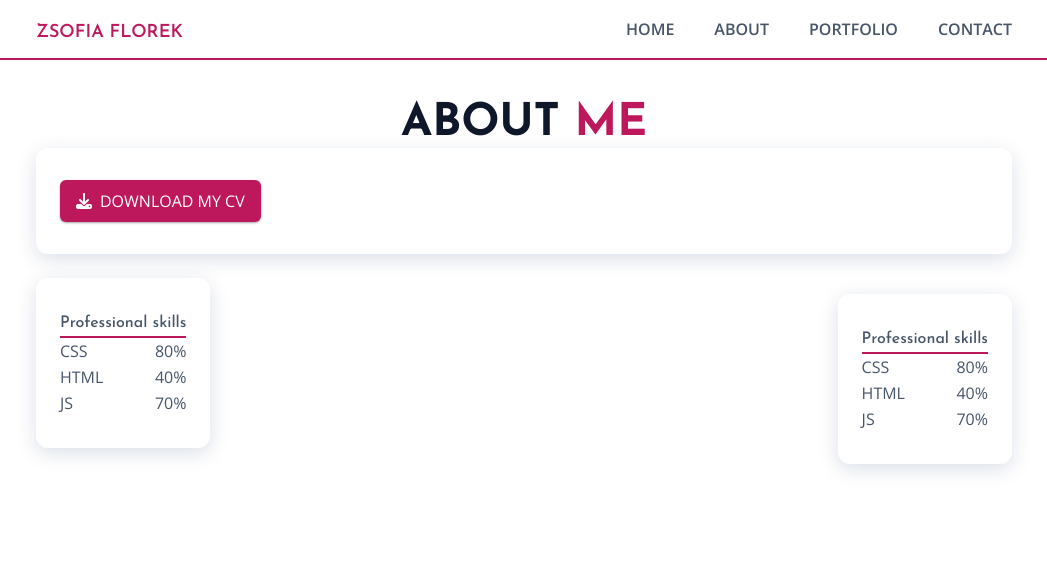
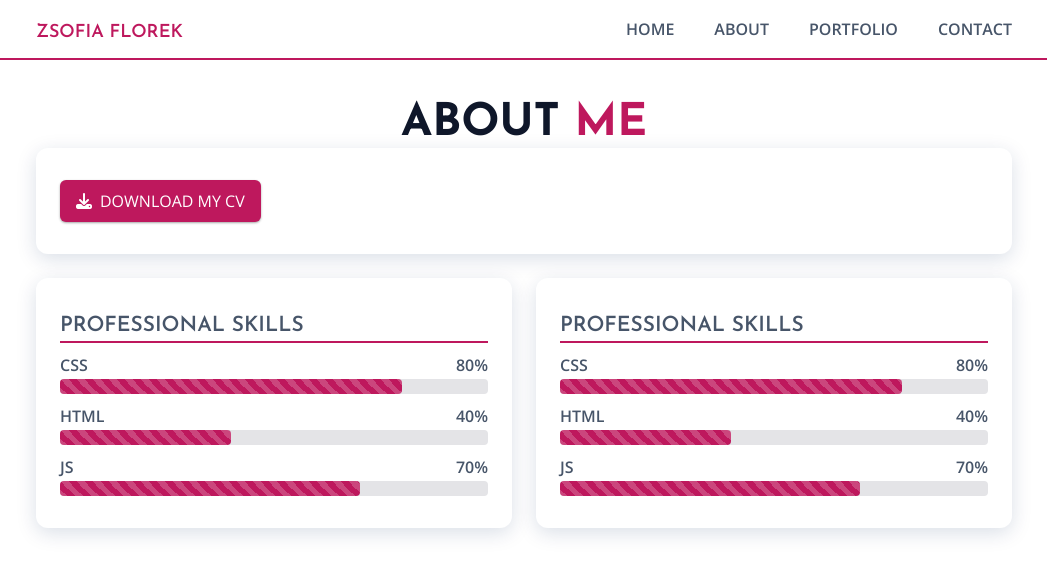
Before and after one commit to zsofiaflorek/portfolio, a Next.js app: page /about in a window 1280 px wide. Shown: the top 576 px of the page, without its empty margins (116-1163 px from the left). Built offline with nearby package versions, Linux system fonts and the light colour scheme.

Commit message:
Implement professional skills card

```diff
--- a/components/card.js
+++ b/components/card.js
@@ -13,9 +13,14 @@ export function Card({ children, className }) {
 export function CVCard({ children, title, className }) {
   return (
     <Card
-      className={classNames("shadow bg-white rounded-xl px-6 py-8 ", className)}
+      className={classNames(
+        "shadow bg-white rounded-xl px-6 py-8 mb-8",
+        className
+      )}
     >
-      <h1 className="border-b-2 border-primary">{title}</h1>
+      <h1 className="border-b-2 border-primary text-lg uppercase font-semibold">
+        {title}
+      </h1>
       {children}
     </Card>
   );
--- a/pages/about.js
+++ b/pages/about.js
@@ -16,8 +16,8 @@ export default function AboutPage() {
         <Card>
           <Button icon="fas fa-download">Download my CV</Button>
         </Card>
-        <div className="lg:flex justify-between items-center my-6">
-          <CVCard title="Professional skills" className="mb-8">
+        <div className="lg:grid lg:grid-cols-2 lg:gap-6 my-6">
+          <CVCard title="Professional skills">
             <SkillBar tech="CSS" percentage="80%" />
             <SkillBar tech="HTML" percentage="40%" />
             <SkillBar tech="JS" percentage="70%" />
@@ -34,9 +34,18 @@ export default function AboutPage() {
 }
 export function SkillBar({ tech, percentage }) {
   return (
-    <div className="flex justify-between">
-      <div>{tech}</div>
-      <div>{percentage}</div>
+    <div>
+      <div className="flex justify-between pt-2">
+        <div className="font-semibold text-base uppercase text-left leading-7">
+          {tech}
+        </div>
+        <div className="font-semibold text-base uppercase text-right leading-7">
+          {percentage}
+        </div>
+      </div>
+      <div className="ProgressBar">
+        <div className="Progress" style={{ width: percentage }} />
+      </div>
     </div>
   );
 }
--- a/styles/globals.css
+++ b/styles/globals.css
@@ -54,4 +54,22 @@
     border-top-width: 0.8em;
     border-top-style: solid;
   }
+  .ProgressBar {
+    @apply bg-progressbar relative rounded;
+    height: 15px;
+  }
+  .Progress {
+    @apply absolute top-0 left-0 bottom-0 bg-primary rounded;
+    background-image: linear-gradient(
+      45deg,
+      rgba(255, 255, 255, 0.2) 25%,
+      transparent 25%,
+      transparent 50%,
+      rgba(255, 255, 255, 0.2) 50%,
+      rgba(255, 255, 255, 0.2) 75%,
+      transparent 75%,
+      transparent
+    );
+    background-size: 1rem 1rem;
+  }
 }
--- a/tailwind.config.js
+++ b/tailwind.config.js
@@ -13,6 +13,7 @@ module.exports = {
       white: colors.white,
       prose: colors.blueGray[600],
       primary: colors.pink[700],
+      progressbar: colors.gray[200],
       "on-primary": colors.white,
     },
     fontSize: {
```
